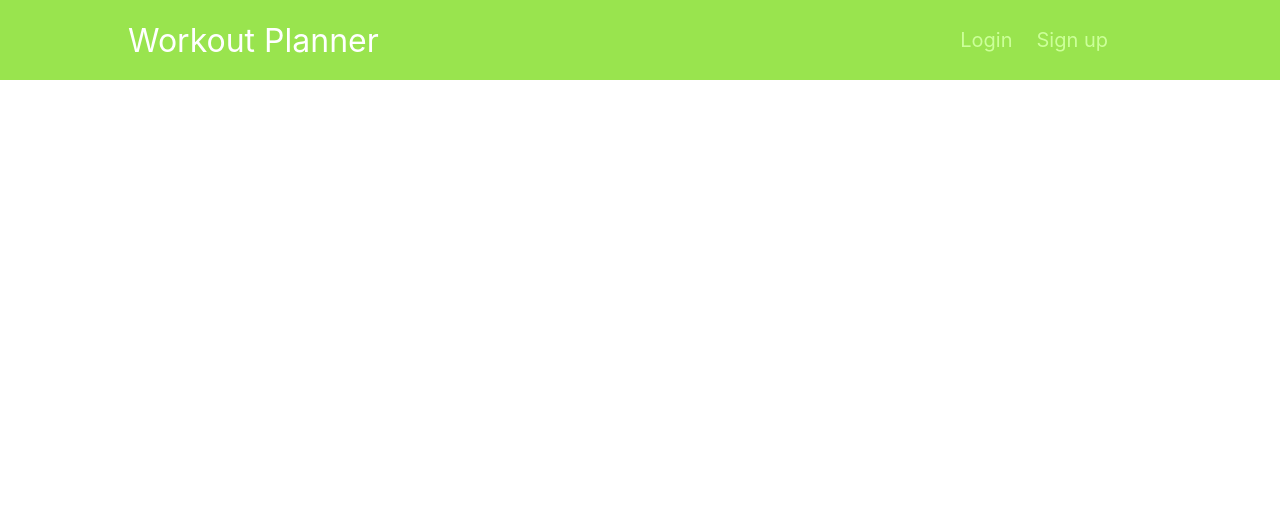
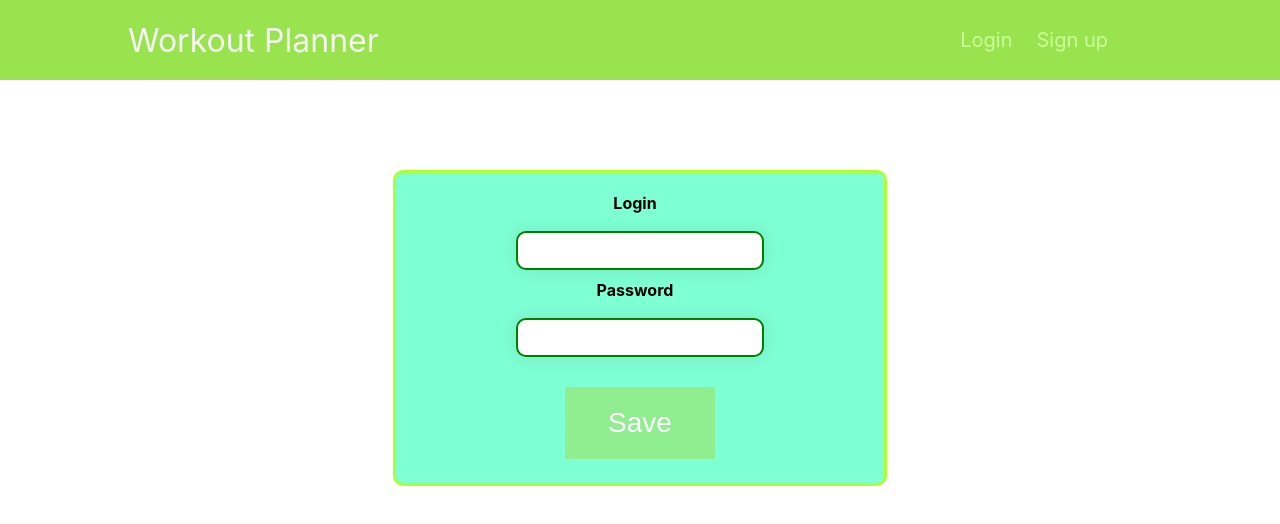
Before and after one commit to khali16/workout-planner-dev, a React (Create React App) app: page / in a window 1280 px wide. Shown: the top 524 px of the page. Built offline with nearby package versions, Linux system fonts and the light colour scheme.

Commit message:
changing some css docs

```diff
--- a/src/App.tsx
+++ b/src/App.tsx
@@ -1,4 +1,4 @@
-import {Route} from 'react-router-dom';
+import {Route, Switch} from 'react-router-dom';
 import LoginForm from './components/Forms/LoginForm';
 import SignUpForm from './components/Forms/SignUpForm';
 import Layout from './components/Layout/Layout';
@@ -6,12 +6,17 @@ import Layout from './components/Layout/Layout';
 function App() {
   return (
     <Layout>
+      <Switch>
+      <Route path="/" exact>
+        <LoginForm/>
+      </Route>
       <Route path="/login">
         <LoginForm/>
       </Route>
       <Route path="/sign-up">
         <SignUpForm/>
       </Route>
+      </Switch>
     </Layout>
   );
 }
--- a/src/components/Forms/LoginForm.module.css
+++ b/src/components/Forms/LoginForm.module.css
@@ -3,7 +3,7 @@
   width: 35%;
   background-color: aquamarine;
   margin: auto;
-  margin-top: 200px;
+  margin-top: 7%;
   border: 3px solid greenyellow;
   border-radius: 10px;
   padding: 20px;
--- a/src/components/Layout/MainNavigation.module.css
+++ b/src/components/Layout/MainNavigation.module.css
@@ -11,6 +11,14 @@
 .logo {
   font-size: 2rem;
   color: white;
+}
+.logo a {
+  text-decoration: none;
+}
+.logo a:hover,
+.logo a:active,
+.logo a.active {
+  color: whitesmoke;
 }
 
 .nav ul {
--- a/src/components/Layout/MainNavigation.tsx
+++ b/src/components/Layout/MainNavigation.tsx
@@ -5,7 +5,7 @@ import styles from './MainNavigation.module.css';
 const MainNavigation = () => {
     return (
        <header className={styles.header}>
-           <div className={styles.logo}>Workout Planner</div>
+           <div className={styles.logo}><NavLink to="/" activeClassName={styles.active}>Workout Planner</NavLink></div>
            <nav className={styles.nav}>
                <ul>
                    <li>
```
